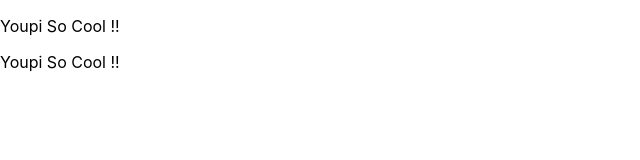
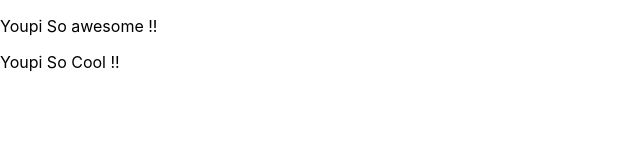
Before and after one commit to moueza/openclassrooms-4664381-realisez-une-application-web-avec-react-js, a React (Create React App) app in the folder memory/: page / in a window 1280 px wide. Shown: the top 160 px of the page, without its empty margins (0-640 px from the left). Built offline with nearby package versions, Linux system fonts and the light colour scheme.

Commit message:
Resolves #18 p2c1part3 : Premieres props OK ; see #1 general : server OK ; resolves #15 p2c1 Écrivez des fonctions pures

```diff
--- a/memory/src/index.js
+++ b/memory/src/index.js
@@ -5,7 +5,7 @@ import App from "./App";
 import reportWebVitals from "./reportWebVitals";
 
 function CoolComponent({ adjective = "Cool" }) {
-  return <p>Youpi So Cool !!</p>;
+  return <p>Youpi So {adjective} !!</p>;
 }
 
 ReactDOM.render(
```
